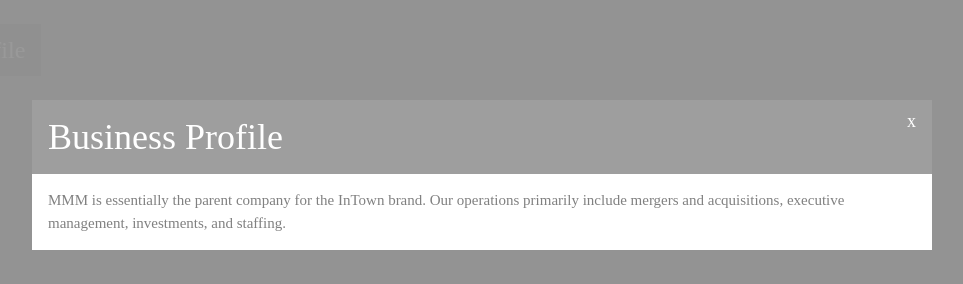
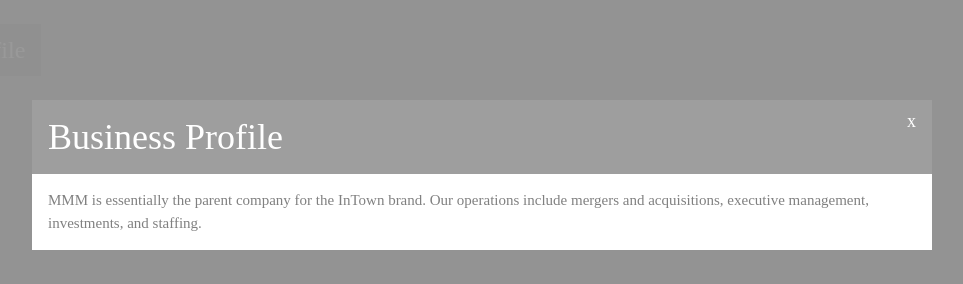
Before and after one commit to sheldoncoder/sheldoncoder.github.io, a plain HTML site: page mmm.html in a window 1280 px wide. Both pictures are taken after a click on the button "business profile". Shown: the top 284 px of the page, without its empty margins (158-1121 px from the left). Drawn offline with nearby package versions, Linux system fonts and the light colour scheme.

Commit message:
Update mmm.html

```diff
--- a/mmm.html
+++ b/mmm.html
@@ -45,7 +45,7 @@
             </div>
             <div class="w3-container">
                 <p>
-                    MMM is essentially the parent company for the InTown brand. Our operations primarily include mergers and acquisitions, executive management, investments, and staffing.
+                    MMM is essentially the parent company for the InTown brand. Our operations include mergers and acquisitions, executive management, investments, and staffing.
                 </p>
             </div>
         </div>
```
